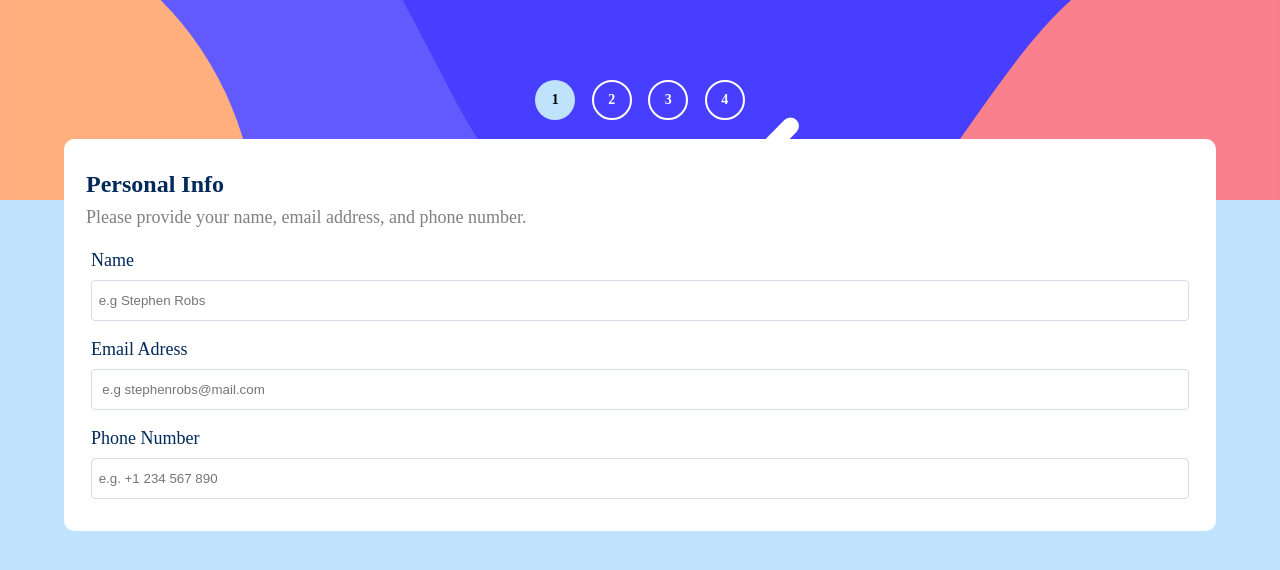
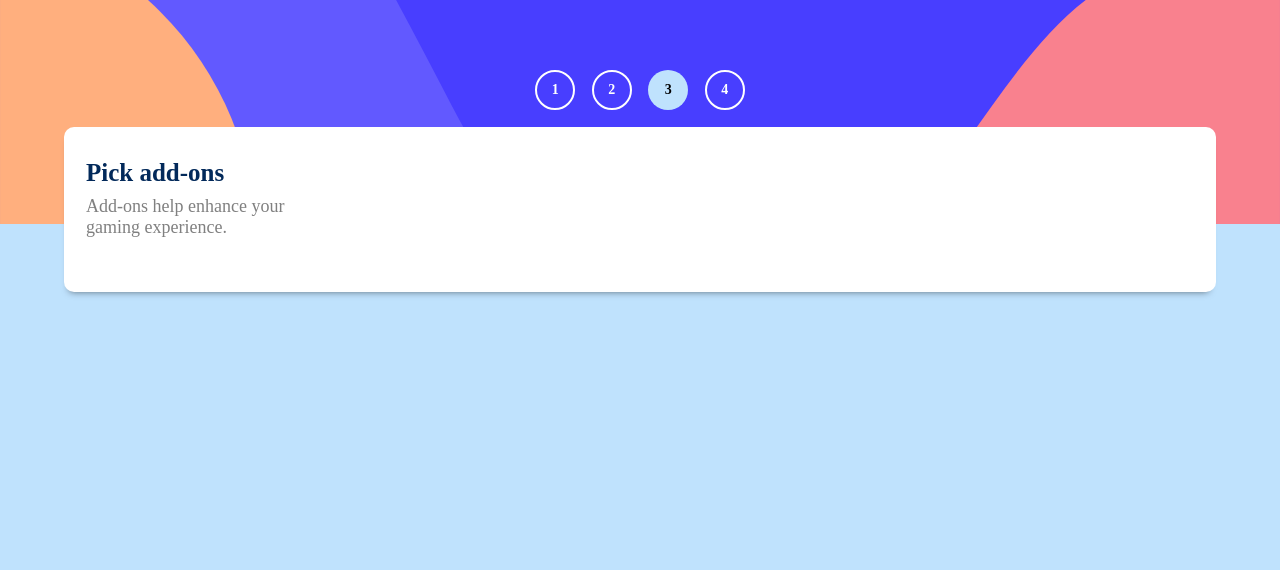
Before and after one commit to dudzvs/TheOdinProjectCourse, a website built with webpack: page MultiStepForm/src/index.html in a window 1280 px wide. Built offline with nearby package versions, Linux system fonts and the light colour scheme; files whose address does not match are found by name.

Commit message:
Reset my progress

```diff
--- a/MultiStepForm/src/index.html
+++ b/MultiStepForm/src/index.html
@@ -11,9 +11,9 @@
       <header>
         <nav>
           <div class="nav-btns-pages">
-            <button class="nav-btn active" data-nav-button>1</button>
+            <button class="nav-btn" data-nav-button>1</button>
             <button class="nav-btn" data-nav-button>2</button>
-            <button class="nav-btn" data-nav-button>3</button>
+            <button class="nav-btn active" data-nav-button>3</button>
             <button class="nav-btn" data-nav-button>4</button>
           </div>
         </nav>
@@ -21,42 +21,10 @@
 
       <main>
         <div class="formBox personal-info">
-          <h2 id="titleForm">Personal Info</h2>
-          <p id="descriptForm">
-            Please provide your name, email address, and phone number.
+          <h2 id="titleForm">Pick add-ons</h2>
+          <p id="descriptForm" class="descript">
+            Add-ons help enhance your gaming experience.
           </p>
-          <form action="#" class="formPersonal">
-            <div class="input-wrapper">
-              <label for="userName">Name</label>
-              <input
-                type="text"
-                name="userName"
-                id="userName"
-                required
-                placeholder="e.g Stephen Robs"
-              />
-            </div>
-            <div class="input-wrapper">
-              <label for="userEmail">Email Adress</label>
-              <input
-                type="text"
-                name="email"
-                id="userEmail"
-                required
-                placeholder=" e.g stephenrobs@mail.com"
-              />
-            </div>
-            <div class="input-wrapper">
-              <label for="userPhone">Phone Number</label>
-              <input
-                type="number"
-                name="userPhone"
-                id="userPhone"
-                required
-                placeholder="e.g. +1 234 567 890"
-              />
-            </div>
-          </form>
         </div>
       </main>
     </div>
--- a/MultiStepForm/src/style.css
+++ b/MultiStepForm/src/style.css
@@ -13,6 +13,7 @@
   --bg-color-page: hsl(206, 94%, 87%);
   --bg-color-nav-btns: hsl(206, 94%, 87%);
   --primary-color: hsl(213, 96%, 18%);
+  --border-color: #d6d9e6;
 }
 
 @font-face {
@@ -43,12 +44,13 @@ body {
 .content {
   display: flex;
   flex-direction: column;
+  height: 100vh;
 }
 
 header {
   display: flex;
   justify-content: center;
-  height: 25vh;
+  height: 28vh;
   margin-bottom: 2em;
   background-image: var(--bg-img-header);
   background-repeat: no-repeat;
@@ -57,7 +59,7 @@ header {
 }
 
 nav {
-  margin-top: 8em;
+  margin-top: 7em;
 }
 
 .nav-btn {
@@ -91,53 +93,25 @@ main {
 }
 
 .formBox {
-  margin-top: -4.5em;
+  margin-top: -6.5em;
   padding: 32px 22px;
   width: 90vw;
   max-width: 100%;
   border-radius: 10px;
   background-color: white;
+  box-shadow: -1px 6px 7px -6px rgba(0, 0, 0, 0.51);
 }
 
 h2 {
   color: var(--primary-color);
   font-weight: bold;
-  font-size: 2.4rem;
+  font-size: 2.5rem;
   margin-bottom: 9px;
 }
 
-p {
+.descript {
+  max-width: 250px;
   margin-bottom: 22px;
-}
-
-form {
-  display: flex;
-  flex-direction: column;
-  padding: 0 5px;
-}
-
-.input-wrapper {
-  display: flex;
-  flex-direction: column;
-  gap: 0.5em;
-}
-
-.input-wrapper:not(:last-child) {
-  margin-bottom: 1em;
-}
-
-input {
-  padding-left: 0.5em;
-}
-
-label {
-  color: var(--primary-color);
-}
-
-.formPersonal input {
-  height: 41px;
-  border: 1px solid #d6d9e6;
-  border-radius: 4px;
 }
 
 .hidden {
```
